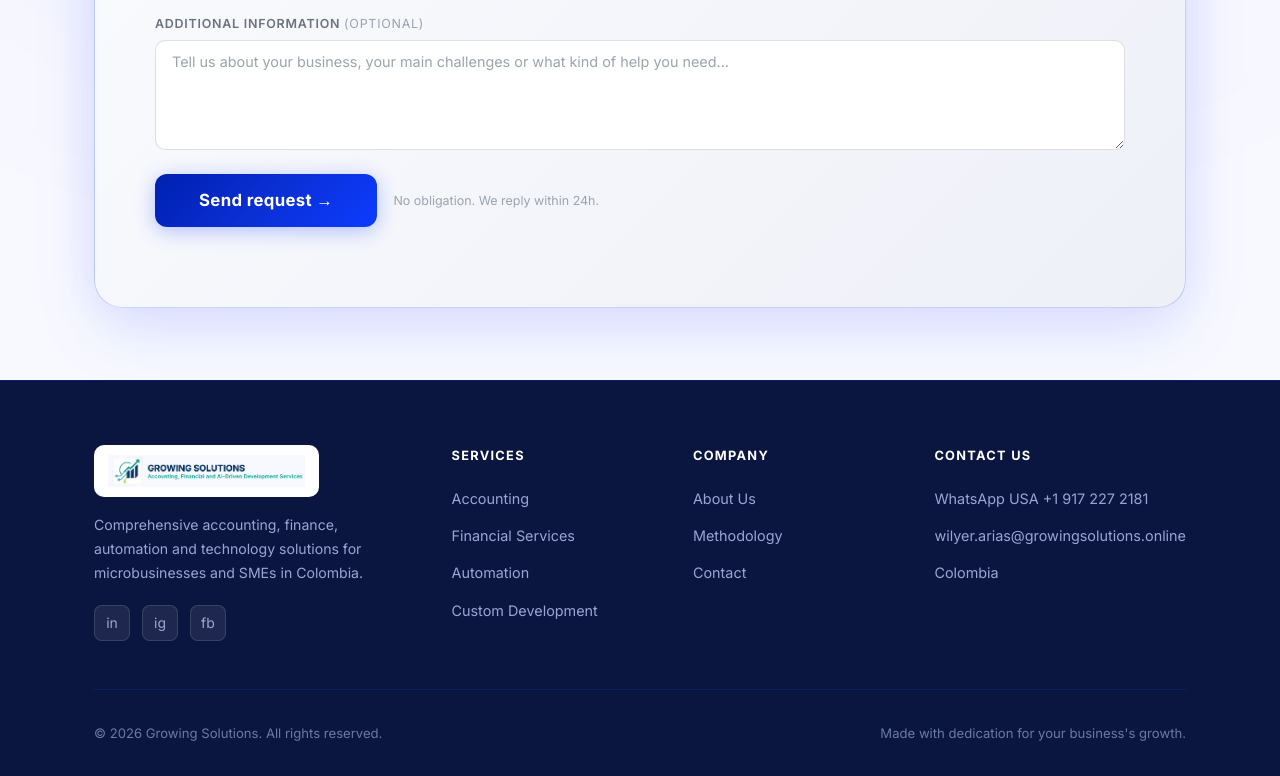
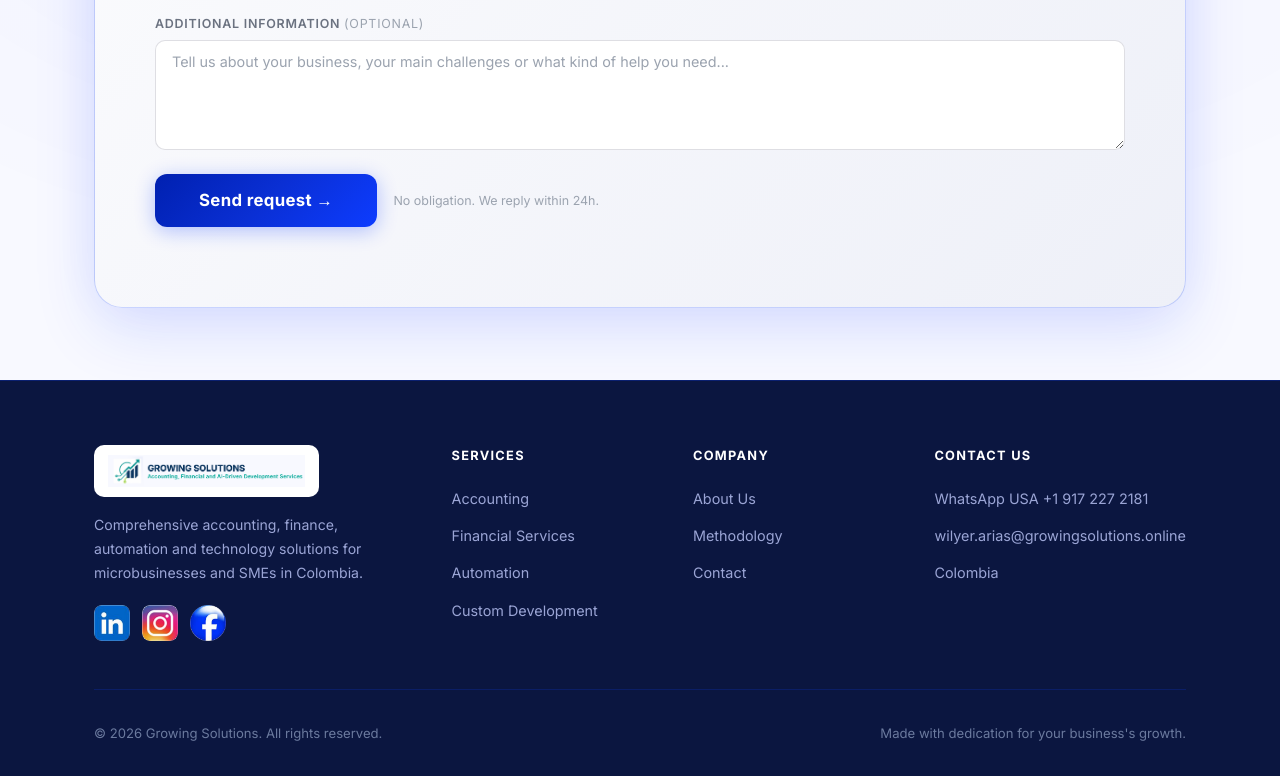
Before and after one commit to WilyerArias77/landing_growing_solutions, a plain HTML site: page index.html in a window 1280 px wide. Shown: the part 4505-5281 px from the top of the page. Drawn offline with Linux system fonts and the light colour scheme.

Commit message:
Replace footer social text labels with brand logo images
Swap the "in" / "ig" / "fb" text placeholders in the footer for the
LinkedIn, Instagram and Facebook brand logos, and point the Instagram
link at @growingsolutions.col.eu.

The source PNGs shipped with an opaque white margin, so each one is
cropped to its content box and masked to its own shape (rounded square
for LinkedIn/Instagram, circle for Facebook) to avoid white corners on
the dark footer.

Co-Authored-By: Claude Opus 5 <noreply@anthropic.com>

```diff
--- a/index.html
+++ b/index.html
@@ -1393,21 +1393,24 @@
       width: 36px;
       height: 36px;
       border-radius: 8px;
-      background: rgba(255, 255, 255, 0.08);
-      border: 1px solid rgba(255, 255, 255, 0.12);
+      overflow: hidden;
       display: flex;
       align-items: center;
       justify-content: center;
-      color: #9ba5d5;
       text-decoration: none;
-      font-size: 14px;
-      transition: background 0.2s, color 0.2s;
+      transition: transform 0.2s, box-shadow 0.2s;
+    }
+
+    .footer-social a img {
+      width: 100%;
+      height: 100%;
+      object-fit: cover;
+      display: block;
     }
 
     .footer-social a:hover {
-      background: var(--primary);
-      color: #ffffff;
-      border-color: var(--primary);
+      transform: translateY(-2px);
+      box-shadow: 0 4px 12px rgba(0, 0, 0, 0.35);
     }
 
     .footer-col h4 {
@@ -2083,9 +2086,9 @@
           <p data-i18n="footer.tagline">Soluciones integrales en contabilidad, finanzas, automatización y tecnología para microempresas y pymes en
             Colombia.</p>
           <div class="footer-social">
-            <a href="#" aria-label="LinkedIn" title="LinkedIn">in</a>
-            <a href="https://www.instagram.com/growingsolutions1/" aria-label="Instagram" title="Instagram" target="_blank" rel="noopener">ig</a>
-            <a href="#" aria-label="Facebook" title="Facebook">fb</a>
+            <a href="#" aria-label="LinkedIn" title="LinkedIn"><img src="logo_linkedIn.png" alt="LinkedIn" /></a>
+            <a href="https://www.instagram.com/growingsolutions.col.eu/" aria-label="Instagram" title="Instagram" target="_blank" rel="noopener"><img src="logo_instagram.png" alt="Instagram" /></a>
+            <a href="#" aria-label="Facebook" title="Facebook"><img src="logo_facebook.png" alt="Facebook" /></a>
           </div>
         </div>
         <div class="footer-col">
```
Also changed, not shown: logo_facebook.png (added), logo_instagram.png (added), logo_linkedIn.png (added).
